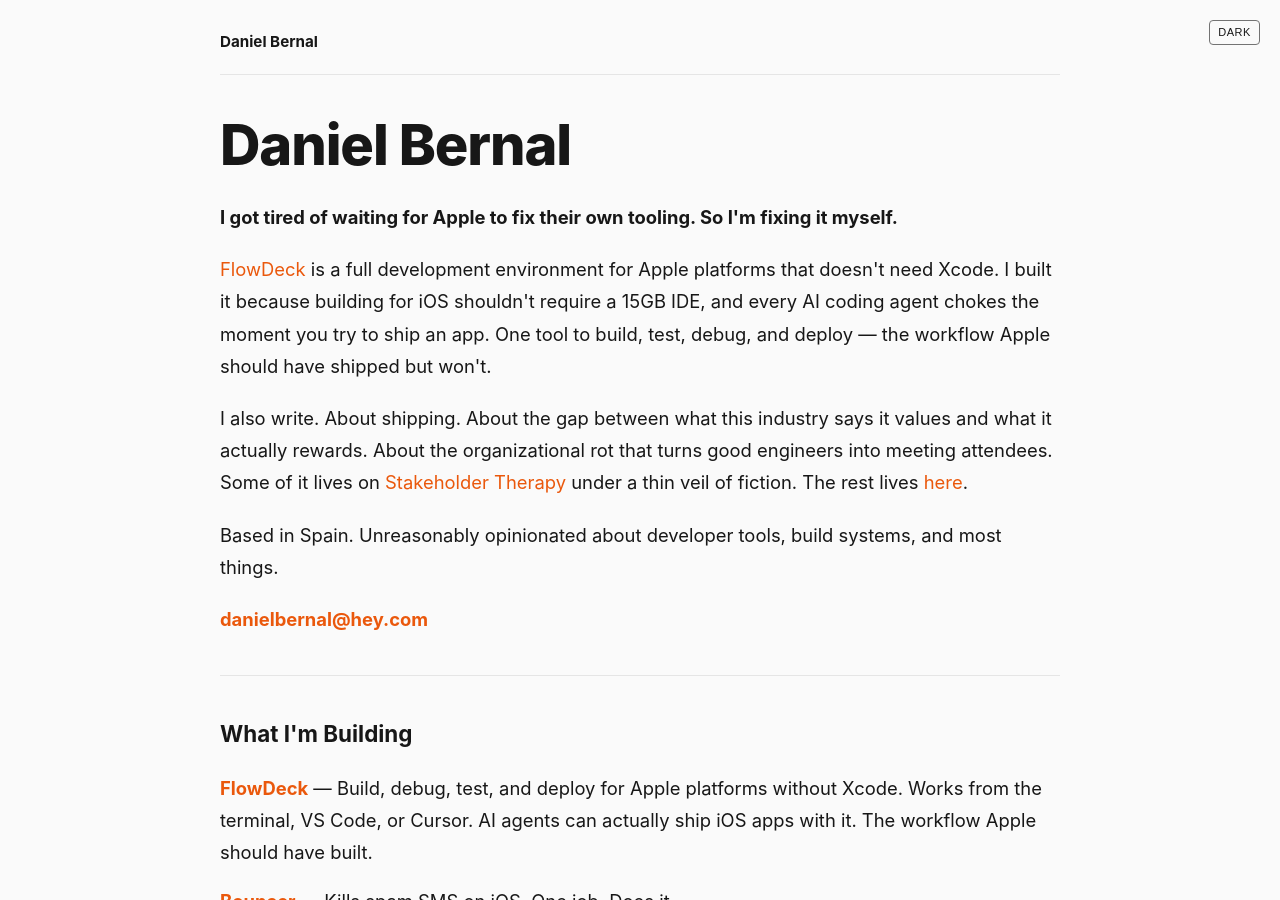
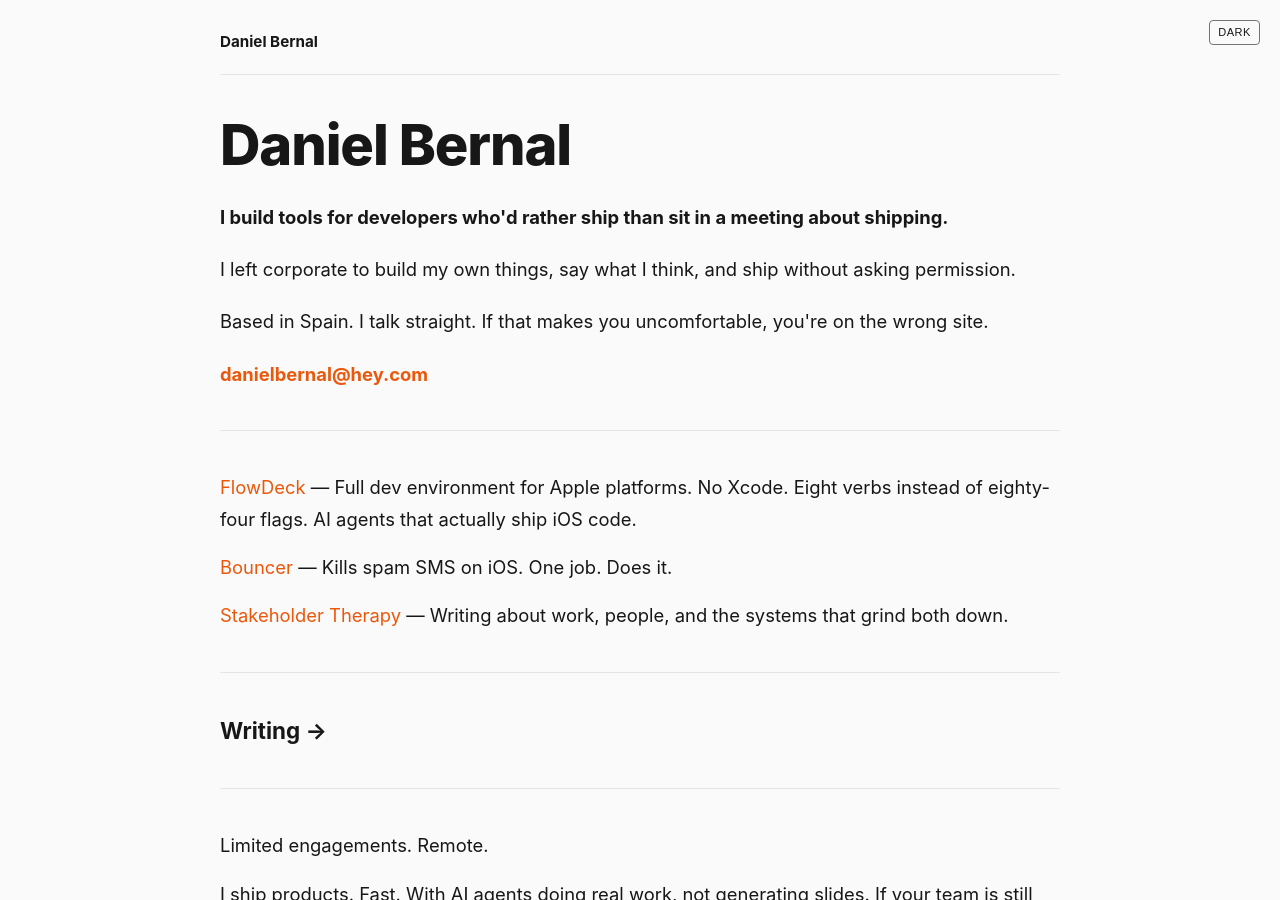
Before and after one commit to afterxleep/danielbernal.co, a Jekyll site: the page built from index.html, in a window 1280 px wide and 900 px high. Built offline with Jekyll 4.4.1, drawn with Linux system fonts in a browser that asks for light colours; some of the changed text lies outside the part shown.

Commit message:
Update homepage copy — tighter, less corporate
Shorter intro, remove section headings from projects and hire blocks,
reorder social links, streamline the whole page.

https://claude.ai/code/session_01LbW2SNBatBMCG9Bh8SnBQc

```diff
--- a/index.html
+++ b/index.html
@@ -5,21 +5,19 @@ title: Home
 
 <section class="intro">
   <h1>Daniel Bernal</h1>
-  <p><strong>I got tired of waiting for Apple to fix their own tooling. So I'm fixing it myself.</strong></p>
-  <p><a href="https://flowdeck.studio">FlowDeck</a> is a full development environment for Apple platforms that doesn't need Xcode. I built it because building for iOS shouldn't require a 15GB IDE, and every AI coding agent chokes the moment you try to ship an app. One tool to build, test, debug, and deploy — the workflow Apple should have shipped but won't.</p>
-  <p>I also write. About shipping. About the gap between what this industry says it values and what it actually rewards. About the organizational rot that turns good engineers into meeting attendees. Some of it lives on <a href="https://stakeholdertherapy.com">Stakeholder Therapy</a> under a thin veil of fiction. The rest lives <a href="/writing/">here</a>.</p>
-  <p>Based in Spain. Unreasonably opinionated about developer tools, build systems, and most things.</p>
+  <p><strong>I build tools for developers who'd rather ship than sit in a meeting about shipping.</strong></p>
+  <p>I left corporate to build my own things, say what I think, and ship without asking permission.</p>
+  <p>Based in Spain. I talk straight. If that makes you uncomfortable, you're on the wrong site.</p>
   <p><strong><a href="mailto:danielbernal@hey.com">danielbernal@hey.com</a></strong></p>
 </section>
 
 <hr>
 
-<section class="building">
-  <h2>What I'm Building</h2>
-  <p><strong><a href="https://flowdeck.studio">FlowDeck</a></strong> — Build, debug, test, and deploy for Apple platforms without Xcode. Works from the terminal, VS Code, or Cursor. AI agents can actually ship iOS apps with it. The workflow Apple should have built.</p>
-  <p><strong><a href="https://apps.apple.com/es/app/bouncer-spam-text-blocker/id1457476313">Bouncer</a></strong> — Kills spam SMS on iOS. One job. Does it.</p>
-  <p><strong><a href="https://stakeholdertherapy.com">Stakeholder Therapy</a></strong> — Sharp writing about work, people, and the systems that grind both down. Fictional. Obviously.</p>
-</section>
+<div class="building">
+  <p><a href="https://flowdeck.studio">FlowDeck</a> — Full dev environment for Apple platforms. No Xcode. Eight verbs instead of eighty-four flags. AI agents that actually ship iOS code.</p>
+  <p><a href="https://apps.apple.com/es/app/bouncer-spam-text-blocker/id1457476313">Bouncer</a> — Kills spam SMS on iOS. One job. Does it.</p>
+  <p><a href="https://stakeholdertherapy.com">Stakeholder Therapy</a> — Writing about work, people, and the systems that grind both down.</p>
+</div>
 
 <hr>
 
@@ -30,18 +28,15 @@ title: Home
 <hr>
 
 <section class="hire-me">
-  <h2>Hire Me</h2>
-  <p>I don't do staff roles. I don't do roadmap theater. I don't do "AI strategy" decks that die in staging.</p>
+  <p>Limited engagements. Remote.</p>
   <p>I ship products. Fast. With AI agents doing real work, not generating slides. If your team is still debating architecture while your competitors are shipping, I can help them stop talking and start delivering.</p>
-  <p>Limited engagements. Remote. You're not hiring a consultant. You're hiring someone who ships.</p>
-  <p><strong><a href="mailto:danielbernal@hey.com">danielbernal@hey.com</a></strong></p>
+  <p><strong><a href="mailto:danielbernal@hey.com">Let's talk</a></strong></p>
 </section>
 
 <hr>
 
 <div class="social-links">
   <a href="https://x.com/afterxleep" target="_blank">X</a> &middot;
-  <a href="https://www.linkedin.com/in/danielbernalm/" target="_blank">LinkedIn</a> &middot;
   <a href="https://github.com/afterxleep" target="_blank">GitHub</a> &middot;
-  <a href="mailto:danielbernal@hey.com">danielbernal@hey.com</a>
+  <a href="https://www.linkedin.com/in/danielbernalm/" target="_blank">LinkedIn</a>
 </div>
```
